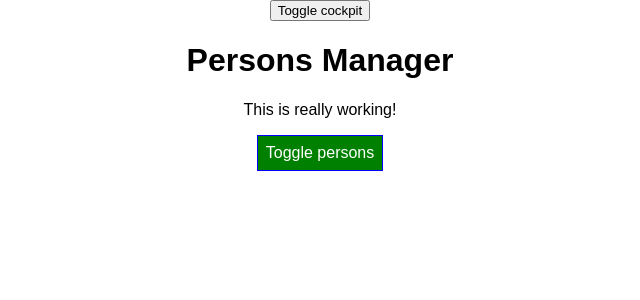
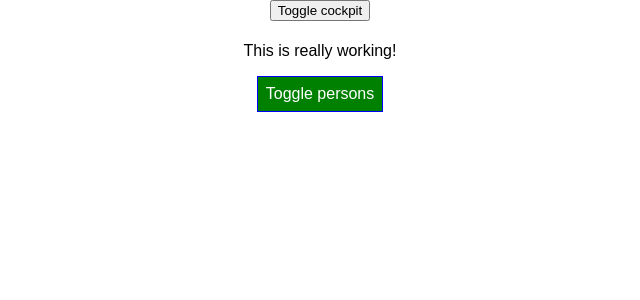
Before and after one commit to makomweb/notes-react-course, a React app in the folder react-complete-guide/: page / in a window 1280 px wide. Shown: the top 300 px of the page, without its empty margins (320-960 px from the left). Built offline with nearby package versions, Linux system fonts and the light colour scheme.

Commit message:
alternative way for using the WithClass higher order component

```diff
--- a/react-complete-guide/src/Containers/App.js
+++ b/react-complete-guide/src/Containers/App.js
@@ -2,6 +2,7 @@ import React, { Component } from 'react';
 import classes from './App.css';
 import Persons from '../Components/Persons/Persons.js';
 import Cockpit from '../Components/Cockpit/Cockpit';
+import Aux from '../HOC/Auxiliary.js';
 import WithClass from '../HOC/WithClass.js';
 
 class App extends Component {
@@ -84,7 +85,7 @@ class App extends Component {
         changed={this.nameChangedHandler} /> : null;
 
     return (
-      <WithClass classes={classes.App}>
+      <Aux className={classes.App}>
         <button onClick={
           () => this.setState({ showCockpit: !this.state.showCockpit })
         }
@@ -95,9 +96,9 @@ class App extends Component {
           personsLength={persons.length}
           clicked={this.togglePersonsHandler} /> : null}
         {personsComponent}
-      </WithClass>
+      </Aux>
     );
   }
 }
 
-export default App;
+export default WithClass(App, classes.App);
--- a/react-complete-guide/src/HOC/WithClass.js
+++ b/react-complete-guide/src/HOC/WithClass.js
@@ -1,9 +1,11 @@
 import React from 'react';
 
-const WithClass = props => (
-    <div className={props.classes}>
-        {props.children}
-    </div>
-);
+const WithClass = (WrappedComponent, className) => {
+    return () => (
+        <div className={className}>
+            <WrappedComponent />
+        </div>
+    );
+}
 
 export default WithClass;
```
